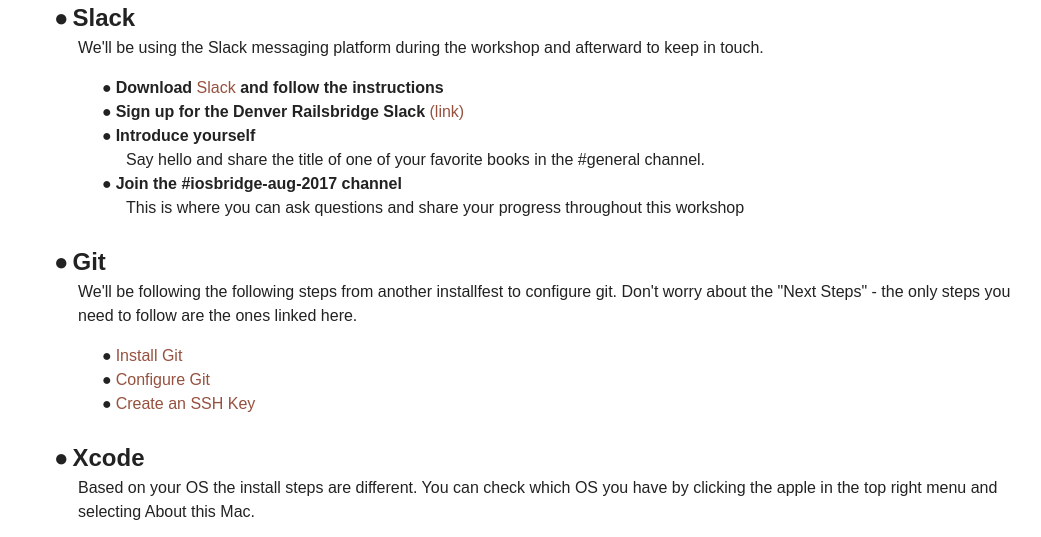
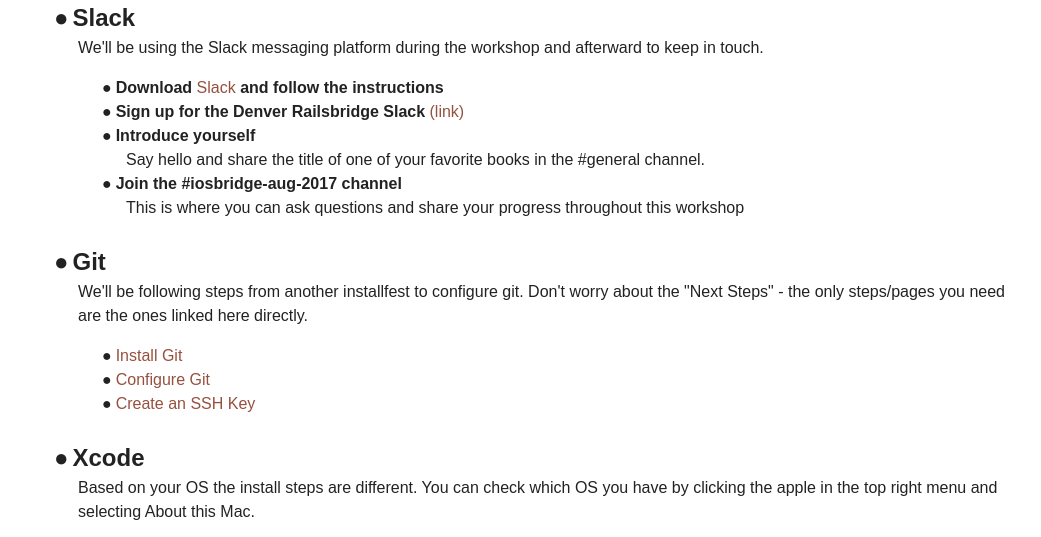
Before and after one commit to denver-jsbridge/denver-jsbridge.github.io, a plain HTML site: page iosInstallfest/downloadTools.html in a window 1280 px wide. Shown: the part 262-799 px from the top of the page, without its empty margins (110-1151 px from the left). Drawn offline with Linux system fonts and the light colour scheme.

Commit message:
language tweak

```diff
--- a/iosInstallfest/downloadTools.html
+++ b/iosInstallfest/downloadTools.html
@@ -49,8 +49,8 @@
         <li class="install--listItem">
           <h3 class="installStep">Git</h3>
           <div class="installStep--description">
-            We'll be following the following steps from another installfest to configure git. Don't worry about the "Next Steps" - the
-            only steps you need to follow are the ones linked here.
+             We'll be following steps from another installfest to configure git. Don't worry about the "Next Steps" - the only steps/pages
+            you need are the ones linked here directly.
             <ul class="install--list">
               <li class="install--listItem">
                 <h5 class="installStep"><a class="install--stepLink" target="_blank" href="https://jsbridge-installfest.herokuapp.com/javascript-installfest/install-git-osx">Install Git</a></h5>
```
